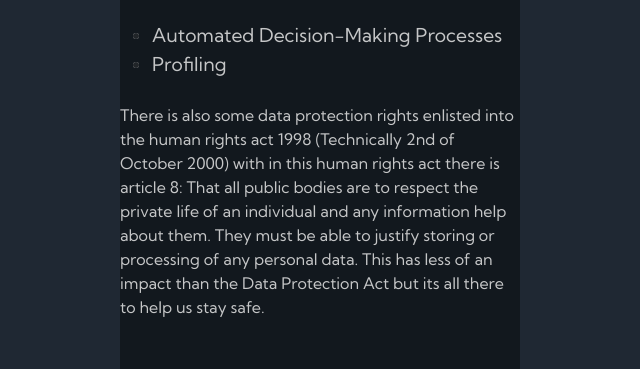
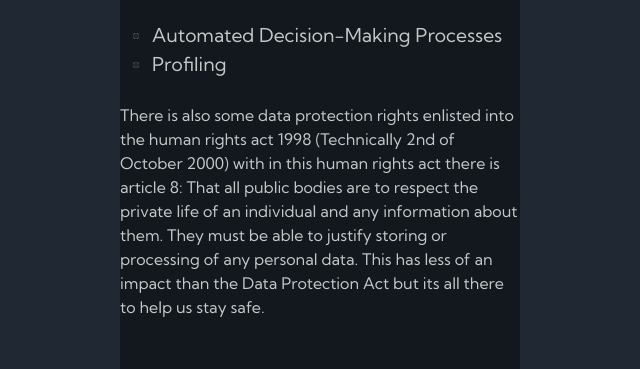
Before and after one commit to ArmpitSeagull/DCS1.0, a plain HTML site: page protection.html in a window 1280 px wide. Shown: the part 2424-2793 px from the top of the page, 320-960 px from the left. Drawn offline with nearby package versions, Linux system fonts and the light colour scheme.

Commit message:
Update protection.html

```diff
--- a/protection.html
+++ b/protection.html
@@ -173,7 +173,7 @@ The Data Protection Act 2018 is a set of rules and a law that helps to keep you
 
           </ul>
           <br>
-          <p>There is also some data protection rights enlisted into the human rights act 1998 (Technically 2nd of October 2000) with in this human rights act there is article 8: That all public bodies are to respect the private life of an individual and any information help about them. They must be able to justify storing or processing of any personal data. This has less of an impact than the Data Protection Act but its all there to help us stay safe. </p>
+          <p>There is also some data protection rights enlisted into the human rights act 1998 (Technically 2nd of October 2000) with in this human rights act there is article 8: That all public bodies are to respect the private life of an individual and any information about them. They must be able to justify storing or processing of any personal data. This has less of an impact than the Data Protection Act but its all there to help us stay safe. </p>
 
 
         </div>
```
